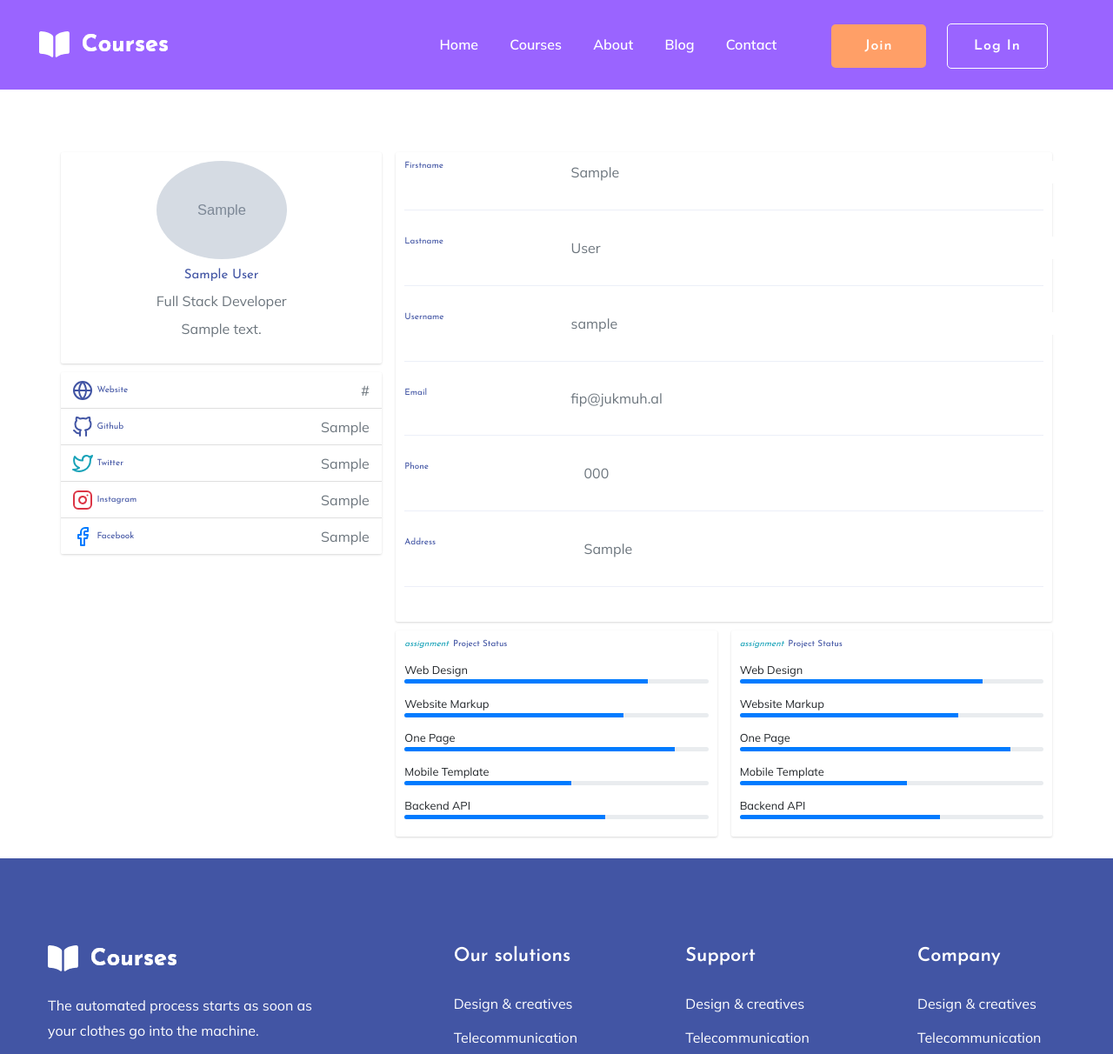
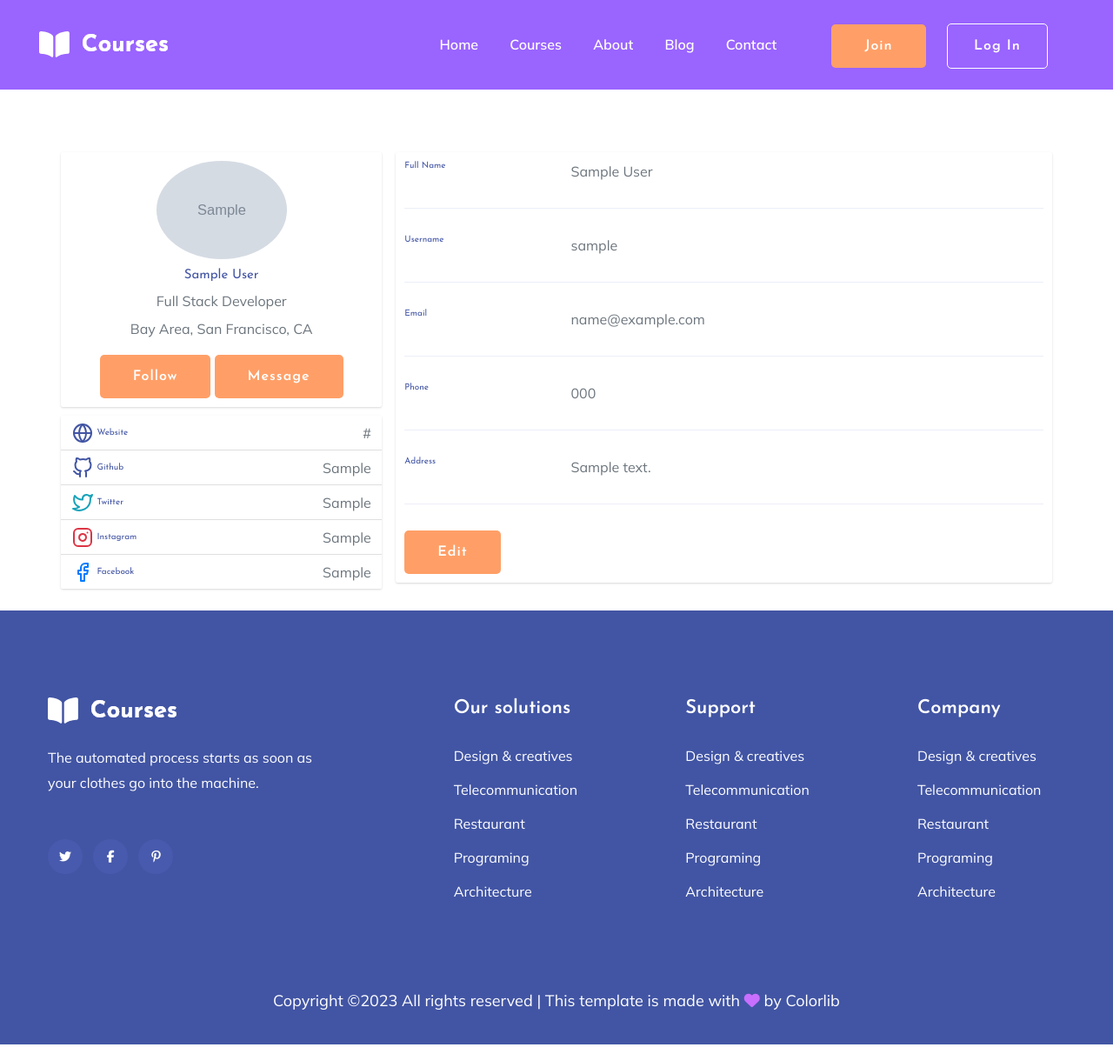
Before and after one commit to Rasikrr/django-courses-platform, a Django app: page /profile/sample in a window 1280 px wide. Shown: the top 1212 px of the page at 87% size. Run offline with Django 4.2, Linux system fonts and the light colour scheme; tables that the repository leaves empty hold one stand-in row (values such as "Sample post"); grey boxes marked "Sample" are stand-in pictures; some libraries are stand-ins or nearby versions.

Commit message:
Remake profile page, ProfileFrom was deleted

```diff
--- a/core/forms.py
+++ b/core/forms.py
@@ -40,64 +40,3 @@ class ContactForm(forms.ModelForm):
     def save(self, commit=True):
         contact_message = super().save(commit=False)
         return contact_message
-
-
-class ProfileForm(forms.ModelForm):
-    first_name = forms.CharField(label="Firstname", widget=forms.TextInput(attrs={"class": "col-sm-9 text-secondary inputs-2",
-                                                                                  "name": "first_name",
-                                                                                  "type": "text",
-                                                                                  "placeholder": "Your name"
-                                                                                  }))
-
-    last_name = forms.CharField(label="Lastname", widget=forms.TextInput(attrs={"class": "col-sm-9 text-secondary inputs-2",
-                                                                                "name": "last_name",
-                                                                                "type": "text",
-                                                                                "placeholder": "Your lastname"
-                                                                                }))
-
-    username = forms.CharField(label="Username", widget=forms.TextInput(attrs={"class": "col-sm-9 text-secondary inputs-2",
-                                                                               "name": "fullname",
-                                                                               "type": "text",
-                                                                               "placeholder": "Your username"
-                                                                               }))
-
-    class Meta:
-        model = ProfileModel
-        fields = ("website", "github", "twitter", "instagram", "facebook", "phone", "address")
-        widgets = {
-            "website": forms.URLInput(attrs={"class": "text-secondary inputs",
-                                             "placeholder": "Your Website",
-                                             "name": "email",
-                                             "type": "url"}),
-
-            "github": forms.URLInput(attrs={"class": "text-secondary inputs",
-                                            "placeholder": "Your Github",
-                                            "name": "github",
-                                            "type": "url"}),
-
-            "twitter": forms.URLInput(attrs={"class": "text-secondary inputs",
-                                             "placeholder": "Your Twitter",
-                                             "name": "twitter",
-                                             "type": "url"}),
-
-            "instagram": forms.URLInput(attrs={"class": "text-secondary inputs",
-                                               "placeholder": "Your Instagram",
-                                               "name": "instagram",
-                                               "type": "url"}),
-
-            "facebook": forms.URLInput(attrs={"class": "text-secondary inputs",
-                                              "placeholder": "Your Facebook",
-                                              "name": "facebook",
-                                              "type": "url"}),
-
-            "phone": forms.NumberInput(attrs={"class": "col-sm-9 text-secondary inputs-2",
-                                              "placeholder": "Your phone",
-                                              "name": "address",
-                                              "type": "number"}),
-
-            "address": forms.TextInput(attrs={"class": "col-sm-9 text-secondary inputs-2",
-                                              "placeholder": "Your address",
-                                              "name": "address",
-                                              "type": "text"
-                                              })
-        }
--- a/core/urls.py
+++ b/core/urls.py
@@ -6,4 +6,5 @@ urlpatterns = [
     path("about/", About.as_view(), name="about"),
     path("contact/", Contact.as_view(), name="contact"),
     path("profile/<str:username>", Profile.as_view(), name="profile"),
+    path("profile/edit/<str:username>", ProfileEdit.as_view(), name="profile-edit")
 ]
--- a/core/views.py
+++ b/core/views.py
@@ -5,7 +5,7 @@ from django.contrib.auth.views import LoginView
 from django.views.generic import CreateView, TemplateView, UpdateView, FormView
 from django.views import View
 from django.http import JsonResponse, HttpRequest
-from .forms import ContactForm, ProfileForm
+from .forms import ContactForm
 from .models import ContactMessage, CustomUser, ProfileModel
 from mixins import TitleMixin
 
@@ -43,9 +43,8 @@ class Contact(TitleMixin, CreateView):
         return JsonResponse({'message': 'Something went wrong, please try later'})
 
 
-class Profile(TitleMixin, FormView):
+class Profile(TitleMixin, TemplateView):
     title = "Profile | Courses"
-    form_class = ProfileForm
     template_name = "profile.html"
 
     def get_context_data(self, **kwargs):
@@ -56,3 +55,12 @@ class Profile(TitleMixin, FormView):
         profile = ProfileModel.objects.get(user=user)
         context["profile"] = profile
         return context
+
+
+class ProfileEdit(TitleMixin, UpdateView):
+    template_name = ""
+    form_class = None
+
+
+    def get_success_url(self):
+        return reverse("profile", kwargs={"username": self.request.user.username})
--- a/templates/profile.html
+++ b/templates/profile.html
@@ -1,11 +1,14 @@
 {% extends 'base/base.html' %}
 {% load static %}
-W
+
 {% block main %}
 <div class="container">
     <div class="main-body">
-          <form class="row gutters-sm">
-          {% csrf_token %}
+
+          <!-- Breadcrumb -->
+
+
+          <div class="row gutters-sm">
             <div class="col-md-4 mb-3">
               <div class="card">
                 <div class="card-body">
@@ -13,8 +16,16 @@ W
                     <img src="{{ profile.profile_image.url }}" alt="Admin" class="rounded-circle" width="150">
                     <div class="mt-3">
                       <h4>{{ user.first_name }} {{ user.last_name }}</h4>
-                      <p class="text-secondary mb-1">Full Stack Developer</p>
-                      <p class="text-muted font-size-sm">{{ profile.address }}</p>
+                        {% if profile.specialization %}
+                            <p class="text-secondary mb-1">Full Stack Developer</p>
+                        {% endif %}
+                        {% if profile.address %}
+                            <p class="text-muted font-size-sm">Bay Area, San Francisco, CA</p>
+                        {% endif %}
+                        {% if request.user != user %}
+                          <button class="btn btn-primary">Follow</button>
+                          <button class="btn btn-outline-primary">Message</button>
+                        {% endif %}
                     </div>
                   </div>
                 </div>
@@ -23,23 +34,23 @@ W
                 <ul class="list-group list-group-flush">
                   <li class="list-group-item d-flex justify-content-between align-items-center flex-wrap">
                     <h6 class="mb-0"><svg xmlns="http://www.w3.org/2000/svg" width="24" height="24" viewBox="0 0 24 24" fill="none" stroke="currentColor" stroke-width="2" stroke-linecap="round" stroke-linejoin="round" class="feather feather-globe mr-2 icon-inline"><circle cx="12" cy="12" r="10"></circle><line x1="2" y1="12" x2="22" y2="12"></line><path d="M12 2a15.3 15.3 0 0 1 4 10 15.3 15.3 0 0 1-4 10 15.3 15.3 0 0 1-4-10 15.3 15.3 0 0 1 4-10z"></path></svg>Website</h6>
-                      <input {% for attr, value in form.website.field.widget.attrs.items %} {{ attr }}="{{ value }}"{% endfor %} {% if profile.website %} value={{ profile.website }} {% endif %}>
+                    <span class="text-secondary">{{ profile.website }}</span>
                   </li>
                   <li class="list-group-item d-flex justify-content-between align-items-center flex-wrap">
                     <h6 class="mb-0"><svg xmlns="http://www.w3.org/2000/svg" width="24" height="24" viewBox="0 0 24 24" fill="none" stroke="currentColor" stroke-width="2" stroke-linecap="round" stroke-linejoin="round" class="feather feather-github mr-2 icon-inline"><path d="M9 19c-5 1.5-5-2.5-7-3m14 6v-3.87a3.37 3.37 0 0 0-.94-2.61c3.14-.35 6.44-1.54 6.44-7A5.44 5.44 0 0 0 20 4.77 5.07 5.07 0 0 0 19.91 1S18.73.65 16 2.48a13.38 13.38 0 0 0-7 0C6.27.65 5.09 1 5.09 1A5.07 5.07 0 0 0 5 4.77a5.44 5.44 0 0 0-1.5 3.78c0 5.42 3.3 6.61 6.44 7A3.37 3.37 0 0 0 9 18.13V22"></path></svg>Github</h6>
-                      <input {% for attr, value in form.github.field.widget.attrs.items %} {{ attr }}="{{ value }}"{% endfor %} {% if profile.github %} value={{ profile.github }} {% endif %}>
+                    <span class="text-secondary">{{ profile.github }}</span>
                   </li>
                   <li class="list-group-item d-flex justify-content-between align-items-center flex-wrap">
                     <h6 class="mb-0"><svg xmlns="http://www.w3.org/2000/svg" width="24" height="24" viewBox="0 0 24 24" fill="none" stroke="currentColor" stroke-width="2" stroke-linecap="round" stroke-linejoin="round" class="feather feather-twitter mr-2 icon-inline text-info"><path d="M23 3a10.9 10.9 0 0 1-3.14 1.53 4.48 4.48 0 0 0-7.86 3v1A10.66 10.66 0 0 1 3 4s-4 9 5 13a11.64 11.64 0 0 1-7 2c9 5 20 0 20-11.5a4.5 4.5 0 0 0-.08-.83A7.72 7.72 0 0 0 23 3z"></path></svg>Twitter</h6>
-                      <input {% for attr, value in form.twitter.field.widget.attrs.items %} {{ attr }}="{{ value }}"{% endfor %} {% if profile.twitter %} value={{ profile.twitter }} {% endif %}>
+                    <span class="text-secondary">{{ profile.twitter }}</span>
                   </li>
                   <li class="list-group-item d-flex justify-content-between align-items-center flex-wrap">
                     <h6 class="mb-0"><svg xmlns="http://www.w3.org/2000/svg" width="24" height="24" viewBox="0 0 24 24" fill="none" stroke="currentColor" stroke-width="2" stroke-linecap="round" stroke-linejoin="round" class="feather feather-instagram mr-2 icon-inline text-danger"><rect x="2" y="2" width="20" height="20" rx="5" ry="5"></rect><path d="M16 11.37A4 4 0 1 1 12.63 8 4 4 0 0 1 16 11.37z"></path><line x1="17.5" y1="6.5" x2="17.51" y2="6.5"></line></svg>Instagram</h6>
-                      <input {% for attr, value in form.instagram.field.widget.attrs.items %} {{ attr }}="{{ value }}"{% endfor %} {% if profile.instagram %} value={{ profile.instagram }} {% endif %}>
+                    <span class="text-secondary">{{ profile.instagram }}</span>
                   </li>
                   <li class="list-group-item d-flex justify-content-between align-items-center flex-wrap">
                     <h6 class="mb-0"><svg xmlns="http://www.w3.org/2000/svg" width="24" height="24" viewBox="0 0 24 24" fill="none" stroke="currentColor" stroke-width="2" stroke-linecap="round" stroke-linejoin="round" class="feather feather-facebook mr-2 icon-inline text-primary"><path d="M18 2h-3a5 5 0 0 0-5 5v3H7v4h3v8h4v-8h3l1-4h-4V7a1 1 0 0 1 1-1h3z"></path></svg>Facebook</h6>
-                      <input {% for attr, value in form.facebook.field.widget.attrs.items %} {{ attr }}="{{ value }}"{% endfor %} {% if profile.facebook %} value={{ profile.facebook }} {% endif %}>
+                    <span class="text-secondary">{{ profile.facebook }}</span>
                   </li>
                 </ul>
               </div>
@@ -49,31 +60,28 @@ W
                 <div class="card-body">
                   <div class="row">
                     <div class="col-sm-3">
-                      <h6 class="mb-0">{{ form.first_name.label }}</h6>
+                      <h6 class="mb-0">Full Name</h6>
                     </div>
-                       <input {% for attr, value in form.first_name.field.widget.attrs.items %} {{ attr }}="{{ value }}"{% endfor %} value={{ user.first_name }}>
+                    <div class="col-sm-9 text-secondary">
+                   {{ user.first_name }} {{ user.last_name }}
+                    </div>
                   </div>
                   <hr>
                     <div class="row">
-                        <div class="col-sm-3">
-                          <h6 class="mb-0">{{ form.last_name.label }}</h6>
-                        </div>
-                           <input {% for attr, value in form.last_name.field.widget.attrs.items %} {{ attr }}="{{ value }}"{% endfor %} value={{ user.last_name }}>
-                      </div>
-                    <hr>
-                    <div class="row">
-                        <div class="col-sm-3">
-                          <h6 class="mb-0">{{ form.username.label }}</h6>
-                        </div>
-                       <input {% for attr, value in form.username.field.widget.attrs.items %} {{ attr }}="{{ value }}"{% endfor %} {% if user.username %} value={{ user.username }} {% endif %}>
+                    <div class="col-sm-3">
+                      <h6 class="mb-0">Username</h6>
                     </div>
+                    <div class="col-sm-9 text-secondary">
+                      {{ user.username }}
+                    </div>
+                  </div>
                     <hr>
                   <div class="row">
                     <div class="col-sm-3">
                       <h6 class="mb-0">Email</h6>
                     </div>
                     <div class="col-sm-9 text-secondary">
-                      fip@jukmuh.al
+                      {{ user.email }}
                     </div>
                   </div>
                   <hr>
@@ -82,89 +90,88 @@ W
                       <h6 class="mb-0">Phone</h6>
                     </div>
                     <div class="col-sm-9 text-secondary">
-                       <input {% for attr, value in form.phone.field.widget.attrs.items %} {{ attr }}="{{ value }}"{% endfor %} {% if profile.phone %} value={{ profile.phone }} {% endif %}>
+                      {{ profile.phone }}
                     </div>
                   </div>
-                    <hr>
+                  <hr>
                   <div class="row">
                     <div class="col-sm-3">
                       <h6 class="mb-0">Address</h6>
                     </div>
                     <div class="col-sm-9 text-secondary">
-                       <input {% for attr, value in form.address.field.widget.attrs.items %} {{ attr }}="{{ value }}"{% endfor %} {% if profile.address %} value={{ profile.address }} {% endif %}>
+                      {{ profile.address }}
                     </div>
                   </div>
                   <hr>
-                    {% if request.user.is_authenticated and request.user == user %}
                   <div class="row">
                     <div class="col-sm-12">
-                      <a class="btn btn-info " target="__blank" href="https://www.bootdey.com/snippets/view/profile-edit-data-and-skills">Edit</a>
-                    </div>
-                  </div>
-                    {% endif %}
-                </div>
-              </div>
-              <div class="row gutters-sm">
-                <div class="col-sm-6 mb-3">
-                  <div class="card h-100">
-                    <div class="card-body">
-                      <h6 class="d-flex align-items-center mb-3"><i class="material-icons text-info mr-2">assignment</i>Project Status</h6>
-                      <small>Web Design</small>
-                      <div class="progress mb-3" style="height: 5px">
-                        <div class="progress-bar bg-primary" role="progressbar" style="width: 80%" aria-valuenow="80" aria-valuemin="0" aria-valuemax="100"></div>
-                      </div>
-                      <small>Website Markup</small>
-                      <div class="progress mb-3" style="height: 5px">
-                        <div class="progress-bar bg-primary" role="progressbar" style="width: 72%" aria-valuenow="72" aria-valuemin="0" aria-valuemax="100"></div>
-                      </div>
-                      <small>One Page</small>
-                      <div class="progress mb-3" style="height: 5px">
-                        <div class="progress-bar bg-primary" role="progressbar" style="width: 89%" aria-valuenow="89" aria-valuemin="0" aria-valuemax="100"></div>
-                      </div>
-                      <small>Mobile Template</small>
-                      <div class="progress mb-3" style="height: 5px">
-                        <div class="progress-bar bg-primary" role="progressbar" style="width: 55%" aria-valuenow="55" aria-valuemin="0" aria-valuemax="100"></div>
-                      </div>
-                      <small>Backend API</small>
-                      <div class="progress mb-3" style="height: 5px">
-                        <div class="progress-bar bg-primary" role="progressbar" style="width: 66%" aria-valuenow="66" aria-valuemin="0" aria-valuemax="100"></div>
-                      </div>
-                    </div>
-                  </div>
-                </div>
-                <div class="col-sm-6 mb-3">
-                  <div class="card h-100">
-                    <div class="card-body">
-                      <h6 class="d-flex align-items-center mb-3"><i class="material-icons text-info mr-2">assignment</i>Project Status</h6>
-                      <small>Web Design</small>
-                      <div class="progress mb-3" style="height: 5px">
-                        <div class="progress-bar bg-primary" role="progressbar" style="width: 80%" aria-valuenow="80" aria-valuemin="0" aria-valuemax="100"></div>
-                      </div>
-                      <small>Website Markup</small>
-                      <div class="progress mb-3" style="height: 5px">
-                        <div class="progress-bar bg-primary" role="progressbar" style="width: 72%" aria-valuenow="72" aria-valuemin="0" aria-valuemax="100"></div>
-                      </div>
-                      <small>One Page</small>
-                      <div class="progress mb-3" style="height: 5px">
-                        <div class="progress-bar bg-primary" role="progressbar" style="width: 89%" aria-valuenow="89" aria-valuemin="0" aria-valuemax="100"></div>
-                      </div>
-                      <small>Mobile Template</small>
-                      <div class="progress mb-3" style="height: 5px">
-                        <div class="progress-bar bg-primary" role="progressbar" style="width: 55%" aria-valuenow="55" aria-valuemin="0" aria-valuemax="100"></div>
-                      </div>
-                      <small>Backend API</small>
-                      <div class="progress mb-3" style="height: 5px">
-                        <div class="progress-bar bg-primary" role="progressbar" style="width: 66%" aria-valuenow="66" aria-valuemin="0" aria-valuemax="100"></div>
-                      </div>
+                      <a class="btn btn-info " href="">Edit</a>
                     </div>
                   </div>
                 </div>
               </div>
 
+{#              <div class="row gutters-sm">#}
+{#                <div class="col-sm-6 mb-3">#}
+{#                  <div class="card h-100">#}
+{#                    <div class="card-body">#}
+{#                      <h6 class="d-flex align-items-center mb-3"><i class="material-icons text-info mr-2">assignment</i>Project Status</h6>#}
+{#                      <small>Web Design</small>#}
+{#                      <div class="progress mb-3" style="height: 5px">#}
+{#                        <div class="progress-bar bg-primary" role="progressbar" style="width: 80%" aria-valuenow="80" aria-valuemin="0" aria-valuemax="100"></div>#}
+{#                      </div>#}
+{#                      <small>Website Markup</small>#}
+{#                      <div class="progress mb-3" style="height: 5px">#}
+{#                        <div class="progress-bar bg-primary" role="progressbar" style="width: 72%" aria-valuenow="72" aria-valuemin="0" aria-valuemax="100"></div>#}
+{#                      </div>#}
+{#                      <small>One Page</small>#}
+{#                      <div class="progress mb-3" style="height: 5px">#}
+{#                        <div class="progress-bar bg-primary" role="progressbar" style="width: 89%" aria-valuenow="89" aria-valuemin="0" aria-valuemax="100"></div>#}
+{#                      </div>#}
+{#                      <small>Mobile Template</small>#}
+{#                      <div class="progress mb-3" style="height: 5px">#}
+{#                        <div class="progress-bar bg-primary" role="progressbar" style="width: 55%" aria-valuenow="55" aria-valuemin="0" aria-valuemax="100"></div>#}
+{#                      </div>#}
+{#                      <small>Backend API</small>#}
+{#                      <div class="progress mb-3" style="height: 5px">#}
+{#                        <div class="progress-bar bg-primary" role="progressbar" style="width: 66%" aria-valuenow="66" aria-valuemin="0" aria-valuemax="100"></div>#}
+{#                      </div>#}
+{#                    </div>#}
+{#                  </div>#}
+{#                </div>#}
+{#                <div class="col-sm-6 mb-3">#}
+{#                  <div class="card h-100">#}
+{#                    <div class="card-body">#}
+{#                      <h6 class="d-flex align-items-center mb-3"><i class="material-icons text-info mr-2">assignment</i>Project Status</h6>#}
+{#                      <small>Web Design</small>#}
+{#                      <div class="progress mb-3" style="height: 5px">#}
+{#                        <div class="progress-bar bg-primary" role="progressbar" style="width: 80%" aria-valuenow="80" aria-valuemin="0" aria-valuemax="100"></div>#}
+{#                      </div>#}
+{#                      <small>Website Markup</small>#}
+{#                      <div class="progress mb-3" style="height: 5px">#}
+{#                        <div class="progress-bar bg-primary" role="progressbar" style="width: 72%" aria-valuenow="72" aria-valuemin="0" aria-valuemax="100"></div>#}
+{#                      </div>#}
+{#                      <small>One Page</small>#}
+{#                      <div class="progress mb-3" style="height: 5px">#}
+{#                        <div class="progress-bar bg-primary" role="progressbar" style="width: 89%" aria-valuenow="89" aria-valuemin="0" aria-valuemax="100"></div>#}
+{#                      </div>#}
+{#                      <small>Mobile Template</small>#}
+{#                      <div class="progress mb-3" style="height: 5px">#}
+{#                        <div class="progress-bar bg-primary" role="progressbar" style="width: 55%" aria-valuenow="55" aria-valuemin="0" aria-valuemax="100"></div>#}
+{#                      </div>#}
+{#                      <small>Backend API</small>#}
+{#                      <div class="progress mb-3" style="height: 5px">#}
+{#                        <div class="progress-bar bg-primary" role="progressbar" style="width: 66%" aria-valuenow="66" aria-valuemin="0" aria-valuemax="100"></div>#}
+{#                      </div>#}
+{#                    </div>#}
+{#                  </div>#}
+{#                </div>#}
+{#              </div>#}
+
 
 
             </div>
-          </form>
+          </div>
 
         </div>
     </div>
```
Also changed, not shown: core/models.py (+12 -2 lines), core/migrations/0010_alter_profilemodel_instagram_and_more.py (added), core/migrations/0011_profilemodel_specialization.py (added).
